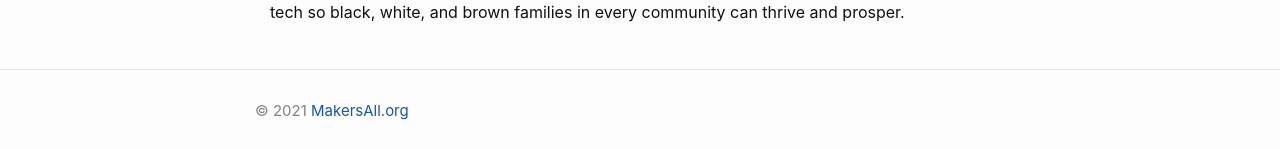
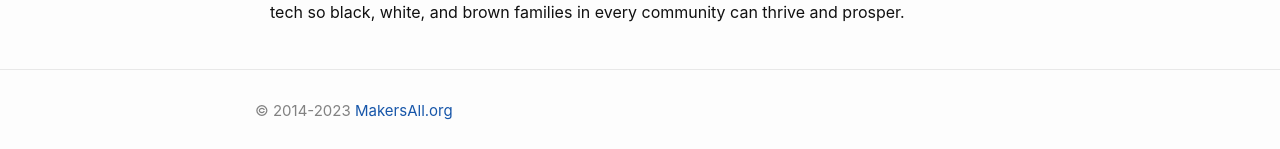
Before and after one commit to makersall/makersall, a Jekyll site: the page built from index.md, in a window 1280 px wide. Shown: the part 778-927 px from the top of the page. Built offline with Jekyll 4.4.1, drawn with Linux system fonts in a browser that asks for light colours.

Commit message:
Update footer.html

```diff
--- a/_includes/footer.html
+++ b/_includes/footer.html
@@ -5,7 +5,7 @@
 
     <div class="footer-col-wrapper">
       <!-- <div class="footer-col one-half"> -->
-        &copy; 2021   <a href="https://makersall.org/">MakersAll.org</a>
+        &copy; 2014-2023   <a href="https://makersall.org/">MakersAll.org</a>
 
       <!-- </div> -->
 
```
